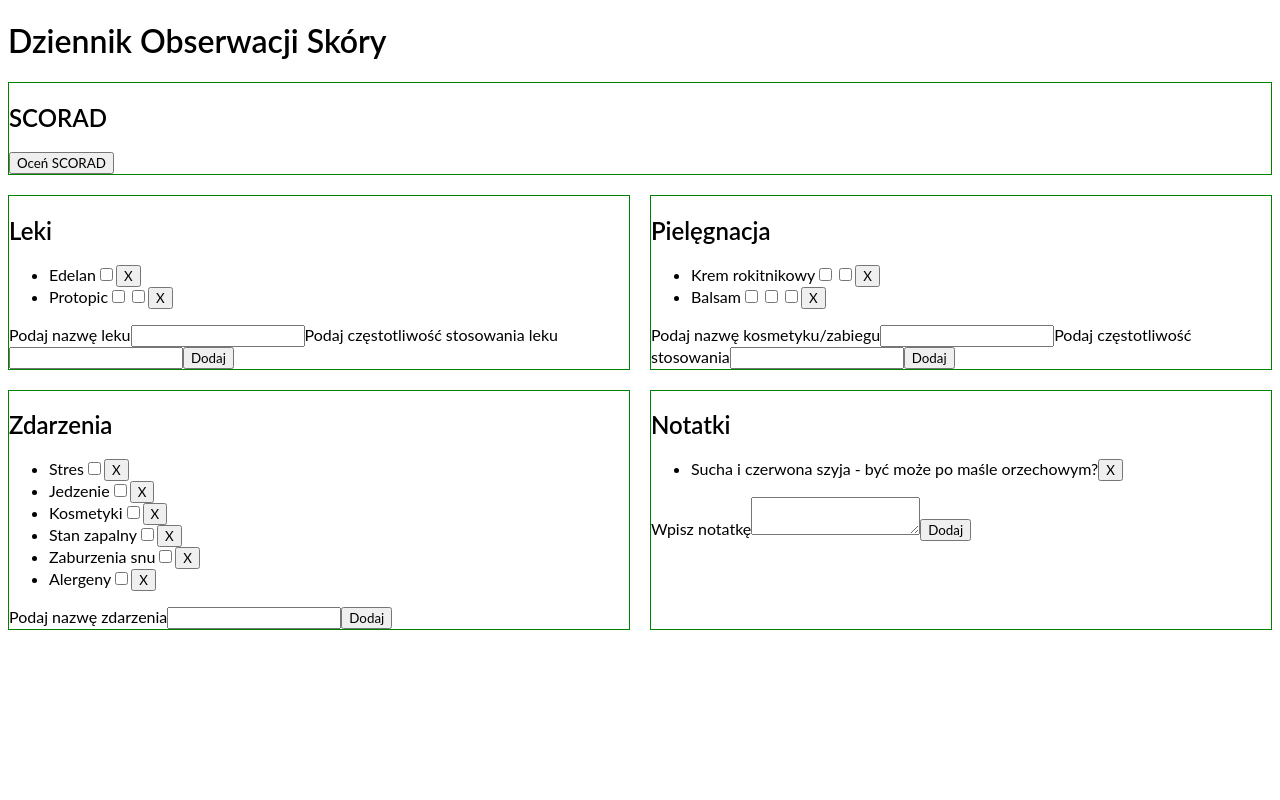
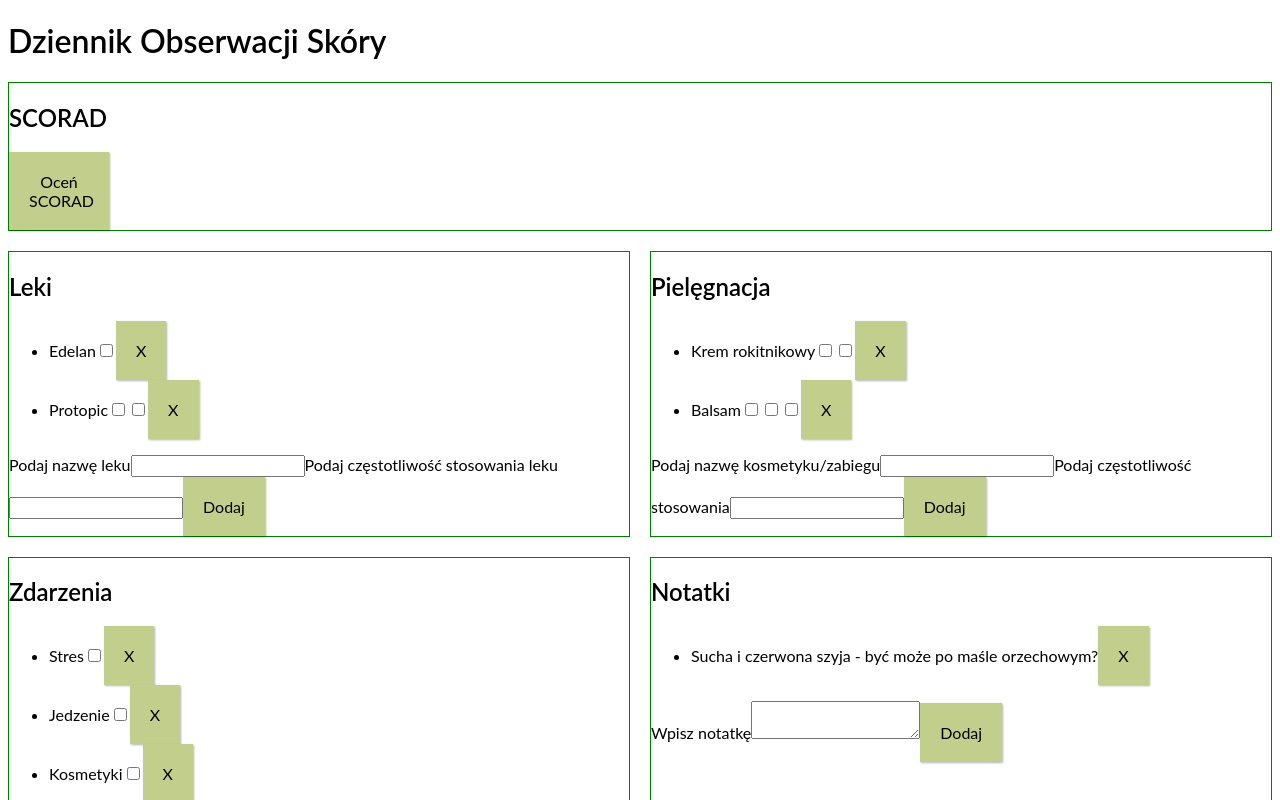
Before and after one commit to karolinachodera/dermatopik, a React (Create React App) app: page / in a window 1280 px wide. Shown: the top 800 px of the page. Built offline with nearby package versions, Linux system fonts and the light colour scheme.

Commit message:
add style to FromNav

```diff
--- /dev/null
+++ b/src/components/FormNav/FormNav.css
@@ -0,0 +1,34 @@
+section.form-nav {
+    display: grid;
+    grid-template-columns: 1fr 1fr 1fr;
+    margin: 30px;
+}
+
+.form-nav p {
+    grid-column: 2 / 2;
+    margin: auto;
+}
+
+button[value="prev"] {
+    grid-column: 1 / 1;
+    margin-right: 10px;
+    margin-left: auto;
+}
+
+button[value="next"] {
+    grid-column: 3 / 3;
+    margin-left: 10px;
+}
+button {
+    background-color: var(--green);
+    border: none;
+    padding: 20px;
+    font-size: 1rem;
+    max-width: 100px;
+    box-shadow: 1px 1px 2px 0px rgba(0, 0, 0, 0.3);
+    transition: all 0.1s;
+}
+
+button:hover {
+    background-color: var(--dark-green);
+}
--- a/src/components/FormNav/FormNav.js
+++ b/src/components/FormNav/FormNav.js
@@ -1,3 +1,5 @@
+import "./FormNav.css";
+
 import NavButton from "../NavButton/NavButton";
 
 function FormNav({ handleClick, step, handleFinish }) {
```
